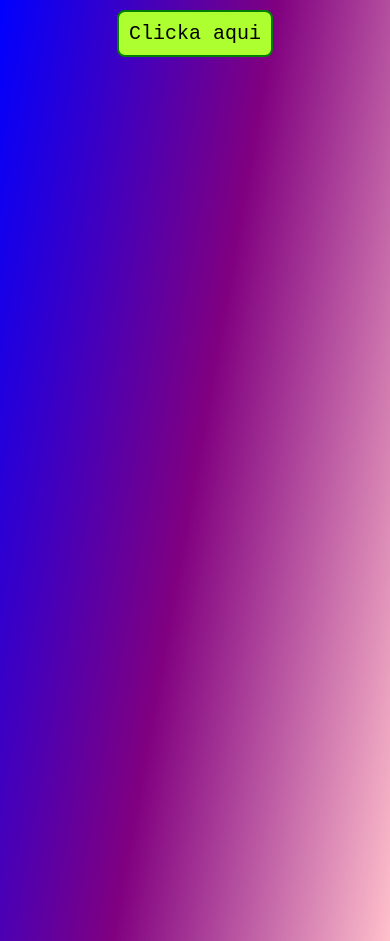
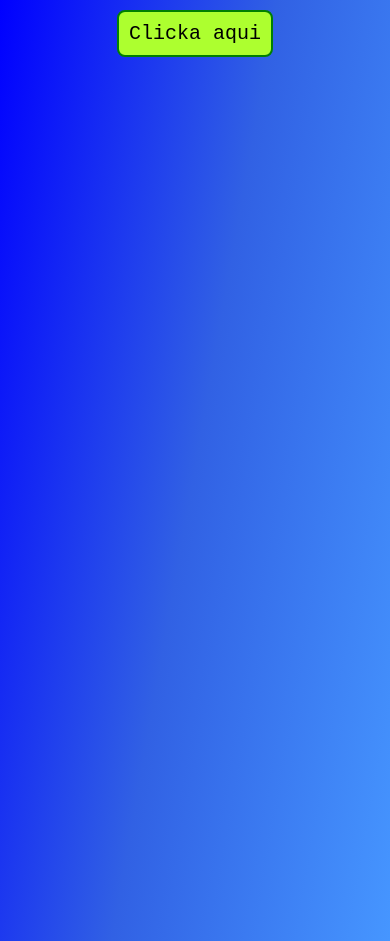
Before and after one commit to Enriquez10000/ketlen, a plain HTML site: page index.html in a window 390 px wide. Shown: the top 941 px of the page. Drawn offline with Linux system fonts and the light colour scheme; a web font is replaced by a local one.

Commit message:
Add files via upload

```diff
--- a/estilo.css
+++ b/estilo.css
@@ -111,7 +111,7 @@ canvas {
 
 @media (max-width: 468px) {
     body {
-        background: linear-gradient(100deg, blue, purple, pink);
+        background: linear-gradient(100deg, blue, rgb(49, 97, 228), rgb(70, 150, 255));
 
     }
 }
```
